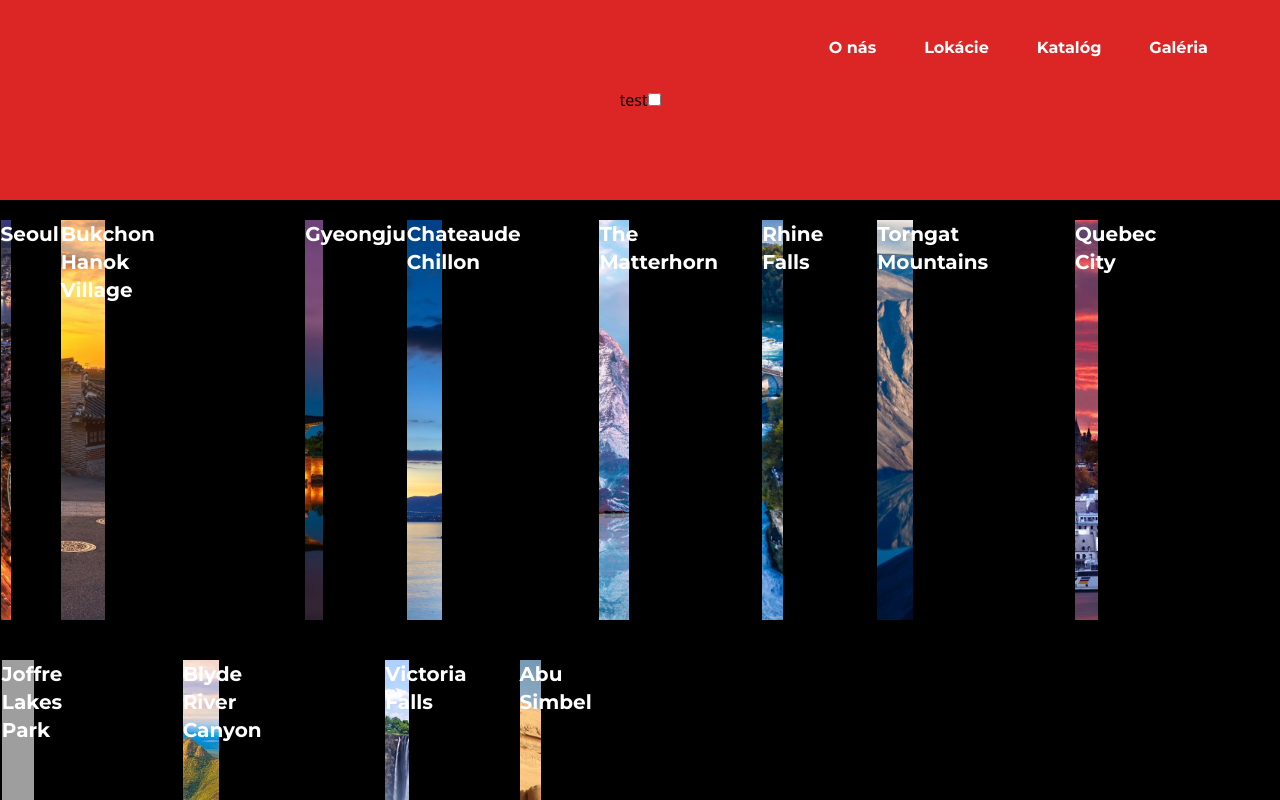
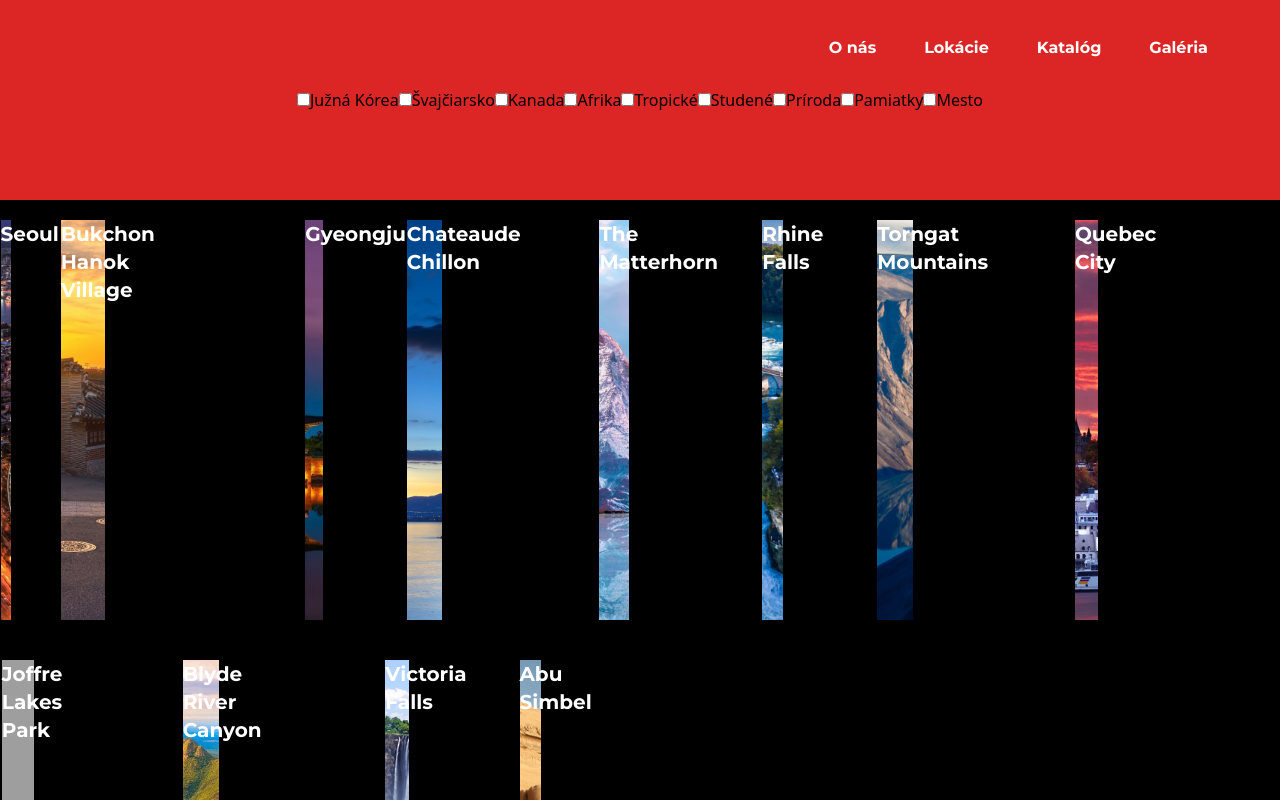
Before and after one commit to mxrshall/E-Travel-static, a React (Vite) app: page /katalog in a window 1280 px wide. Shown: the top 800 px of the page. Built offline with nearby package versions, Linux system fonts and the light colour scheme; grey boxes are pictures that could not be loaded.

Commit message:
Pridanie prvych tagov

```diff
--- a/src/App.jsx
+++ b/src/App.jsx
@@ -124,26 +124,31 @@ function App() {
       id: 0,
       title: "Seoul",
       background: Seoul,
+      tag: ["korea", "mesto"]
     },
     {
       id: 1,
       title: "Bukchon Hanok Village",
       background: BukchonHanokVillage,
+      tag: ["korea", "pamiatka"]
     },
     {
       id: 2,
       title: "Gyeongju",
       background: Gyeongju,
+      tag: ["korea", "pamiatka", "priroda"]
     },
     {
       id: 3,
       title: "Chateaude Chillon",
       background: ChateaudeChillon,
+      tag: ["svajciarsko", "pamiatka", "priroda"]
     },
     {
       id: 4,
       title: "The Matterhorn",
       background: TheMatterhorn,
+      tag: ["svajciarsko", "pamiatka", "priroda"]
     },
     {
       id: 5,
--- a/src/KatalogComponents/Vyhladavanie.jsx
+++ b/src/KatalogComponents/Vyhladavanie.jsx
@@ -2,8 +2,24 @@ function Vyhladavanie() {
 
     return (
         <form>
-            <label>test</label>
             <input type="checkbox"/>
+            <label>Južná Kórea</label>
+            <input type="checkbox"/>
+            <label>Švajčiarsko</label>
+            <input type="checkbox"/>
+            <label>Kanada</label>
+            <input type="checkbox"/>
+            <label>Afrika</label>
+            <input type="checkbox"/>
+            <label>Tropické</label>
+            <input type="checkbox"/>
+            <label>Studené</label>
+            <input type="checkbox"/>
+            <label>Príroda</label>
+            <input type="checkbox"/>
+            <label>Pamiatky</label>
+            <input type="checkbox"/>
+            <label>Mesto</label>
         </form>
     )
   }
```
